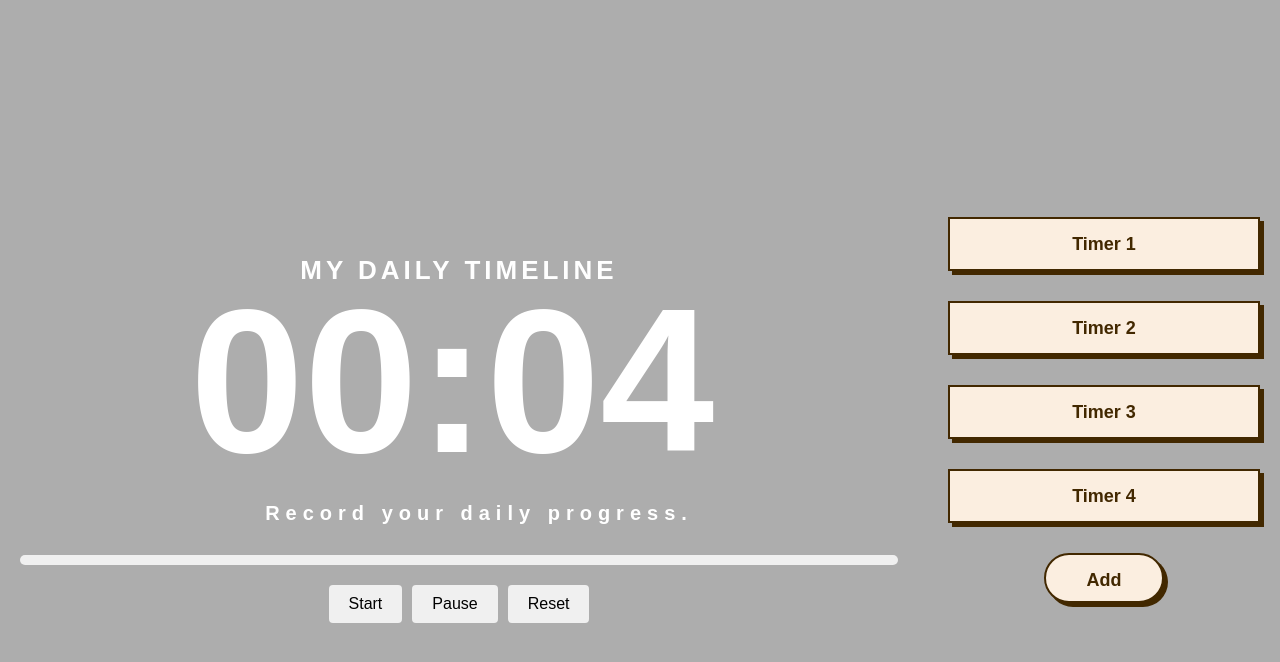
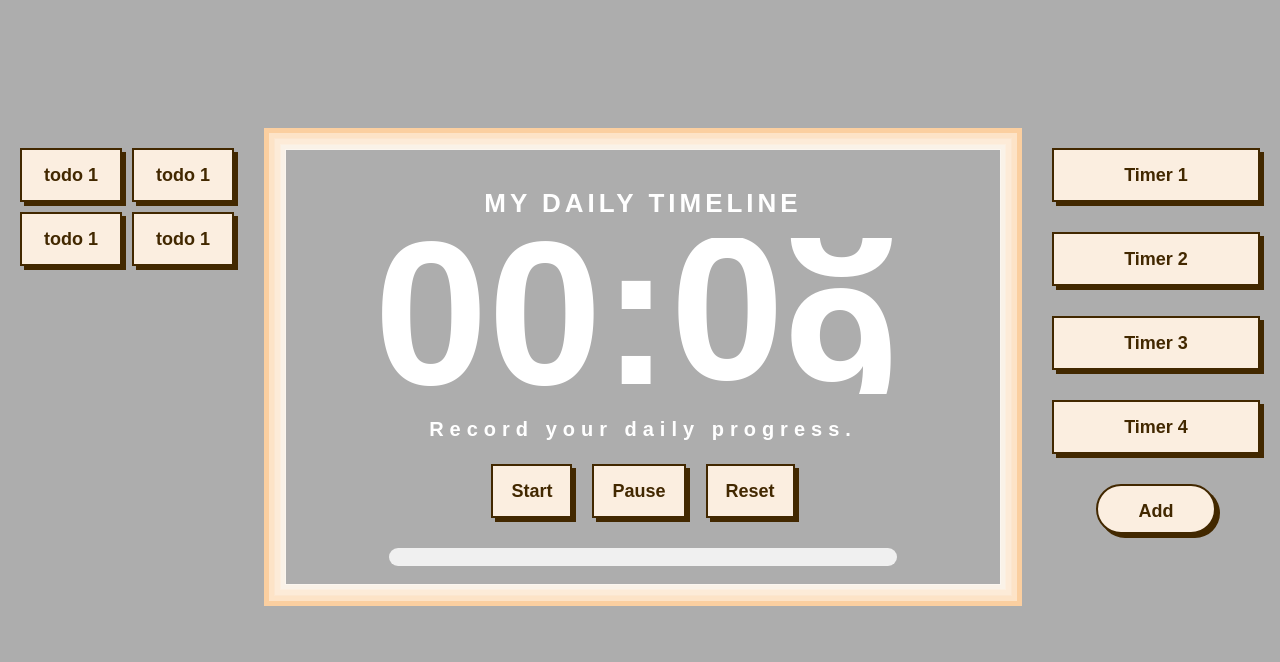
Before and after one commit to yunokiisshin/my-daily-timeline, a website: page public/index.html in a window 1280 px wide. Both pictures are taken after a click on the button "Start". Drawn offline with nearby package versions, Linux system fonts and the light colour scheme.

Commit message:
timer working perfectly

```diff
--- a/public/index.html
+++ b/public/index.html
@@ -31,12 +31,12 @@
         <div class="main-content">
 
             <!-- Main timer display with countdown gimmicks -->
-            <!-- <div class="todo-list-container">
+            <div class="todo-list-container">
                 <div class="todo-item" id="todo-item1"> todo 1</div>
                 <div class="todo-item" id="todo-item1"> todo 1</div>
                 <div class="todo-item" id="todo-item1"> todo 1</div>
                 <div class="todo-item" id="todo-item1"> todo 1</div>
-            </div> -->
+            </div>
 
             <div class="center-container">
                 <div class="timer">
--- a/public/js/index.js
+++ b/public/js/index.js
@@ -1,16 +1,17 @@
 TweenLite.defaultEase = Expo.easeOut;
 
+var timerEl = document.querySelector('.timer');
+var startBtn = document.querySelector('.start-timer'); // Ensure this button is in your HTML
+var pauseBtn = document.querySelector('.pause-timer'); // Ensure this button is in your HTML
+var resetBtn = document.querySelector('.reset-timer'); // Ensure this button is in your HTML
 
-initTimer("00:11"); // other ways --> "0:15" "03:5" "5:2"
+let timerInterval;
+let seconds = 0; // This will be set based on the initial time provided to initTimer
 
-var reloadBtn = document.querySelector('.reload');
-var timerEl = document.querySelector('.timer');
+let selectedTime = "00:11"; // This will be set based on the initial time provided to initTimer
 
 function initTimer(t) {
-
-    var self = this,
-        timerEl = document.querySelector('.timer'),
-        minutesGroupEl = timerEl.querySelector('.minutes-group'),
+    var minutesGroupEl = timerEl.querySelector('.minutes-group'),
         secondsGroupEl = timerEl.querySelector('.seconds-group'),
 
         minutesGroup = {
@@ -23,61 +24,68 @@ function initTimer(t) {
             secondNum: secondsGroupEl.querySelector('.second')
         };
 
-    var time = {
-        min: t.split(':')[0],
-        sec: t.split(':')[1]
-    };
+    // Convert initial time to total seconds
+    seconds = parseInt(t.split(':')[0], 10) * 60 + parseInt(t.split(':')[1], 10);
 
-    var timeNumbers;
+    // Update the timer display with the initial time
+    var initialMinutes = Math.floor(seconds / 60);
+    var initialSeconds = seconds % 60;
+    var initialTimeDigits = [
+        Math.floor(initialMinutes / 10),
+        initialMinutes % 10,
+        Math.floor(initialSeconds / 10),
+        initialSeconds % 10
+    ];
+    updateTimerDisplay(initialTimeDigits); // Update the display with the initial time
+
 
     function updateTimer() {
+        if (seconds > 0) {
+            seconds--; // Decrement the seconds
+            var minutes = Math.floor(seconds / 60);
+            var remainingSeconds = seconds % 60;
 
-        var timestr;
-        var date = new Date();
-
-        date.setHours(0);
-        date.setMinutes(time.min);
-        date.setSeconds(time.sec);
-
-        var newDate = new Date(date.valueOf() - 1000);
-        var temp = newDate.toTimeString().split(" ");
-        var tempsplit = temp[0].split(':');
-
-        time.min = tempsplit[1];
-        time.sec = tempsplit[2];
-
-        timestr = time.min + time.sec;
-        timeNumbers = timestr.split('');
-        updateTimerDisplay(timeNumbers);
-
-        if (timestr === '0000')
+            var timeNumbers = [Math.floor(minutes / 10), minutes % 10, Math.floor(remainingSeconds / 10), remainingSeconds % 10];
+            updateTimerDisplay(timeNumbers);
+        } else {
             countdownFinished();
-
-        if (timestr != '0000')
-            setTimeout(updateTimer, 1000);
-
+        }
     }
 
     function updateTimerDisplay(arr) {
-
         animateNum(minutesGroup.firstNum, arr[0]);
         animateNum(minutesGroup.secondNum, arr[1]);
         animateNum(secondsGroup.firstNum, arr[2]);
         animateNum(secondsGroup.secondNum, arr[3]);
-
     }
 
     function animateNum(group, arrayValue) {
-
         TweenMax.killTweensOf(group.querySelector('.number-grp-wrp'));
         TweenMax.to(group.querySelector('.number-grp-wrp'), 1, {
-            y: - group.querySelector('.num-' + arrayValue).offsetTop
+            y: -group.querySelector('.num-' + arrayValue).offsetTop
         });
-
     }
 
-    setTimeout(updateTimer, 1000);
+    // Replace the original setTimeout call with the startTimer function
+    function startTimer() {
+        clearInterval(timerInterval); // Ensure any existing timer is cleared
+        timerInterval = setInterval(updateTimer, 1000);
+    }
 
+    function pauseTimer() {
+        clearInterval(timerInterval);
+    }
+
+    function resetTimer() {
+        clearInterval(timerInterval);
+        seconds = parseInt(t.split(':')[0], 10) * 60 + parseInt(t.split(':')[1], 10); // Reset seconds to initial value
+        updateTimerDisplay(initialTimeDigits); // Reset display
+    }
+
+    // Event listeners for start, pause, reset, and reload
+    startBtn.addEventListener('click', startTimer);
+    pauseBtn.addEventListener('click', pauseTimer);
+    resetBtn.addEventListener('click', resetTimer);
 }
 
 function countdownFinished() {
@@ -88,13 +96,5 @@ function countdownFinished() {
     }, 1000);
 }
 
-reloadBtn.addEventListener('click', function () {
-    TweenMax.to(this, 0.5, {
-        opacity: 0, onComplete:
-            function () {
-                reloadBtn.style.display = "none";
-            }
-    });
-    TweenMax.to(timerEl, 1, { opacity: 1 });
-    initTimer("12:35");
-});
+
+initTimer(selectedTime); // Initialize with desired start time
--- a/public/style.css
+++ b/public/style.css
@@ -1,5 +1,3 @@
-/* FILEPATH: /Users/yunokiisshin/Desktop/CS/my-daily-timeline/public/style.css */
-
 * {
     margin: 0;
     padding: 0;
@@ -40,12 +38,16 @@ body, html {
     height: 100%;
     display: flex;
     flex-direction: row;
-    justify-content: space-around;
+    justify-content: center;
     padding-top: 20px;
-    align-items: center;
+    align-items: flex-start;
     gap: 10px;
+    padding-top: 10%;
 }
 
+
+
+/* todo-list to the left */
 .todo-list-container {
     display: grid;
     grid-template-columns: auto auto;
@@ -75,14 +77,47 @@ body, html {
     touch-action: manipulation;
 }
 
+
+.todo-item:hover {
+    background-color: #fff;
+    cursor: pointer;
+}
+
+.todo-item:active {
+    box-shadow: #422800 2px 2px 0 0;
+    transform: translate(2px, 2px);
+}
+
+
+
+
+
+
+/* center container */
 .center-container {
     display: flex;
     flex-direction: column;
     justify-content: space-around;
     align-items: center;
-    flex-grow: 3;
-    gap: 10px;
+    flex-grow: 2;
     padding: 20px;
+
+  font-family: Montserrat, sans-serif;;
+  font-size: 24px;
+  line-height: 30px;
+  font-weight: bold;
+  color: #009688;
+  padding: 40px;
+  box-shadow:
+	inset #fbcfa0 0 0 0 5px,
+    inset #fcddbb 0 0 0 1px,
+    inset #fde3c7 0 0 0 10px,
+    inset #fce6cf 0 0 0 11px,
+    inset #fdebd8 0 0 0 16px,
+    inset #fcefe0 0 0 0 17px,
+    inset #faf2e8 0 0 0 21px,
+    inset #fbf6f0 0 0 0 22px;
+/* text-shadow: 3px 3px 1px #bfecf7; */
 }
 
 
@@ -158,6 +193,7 @@ body, html {
     font-size: 205px;
     line-height: 150px;
     font-weight: bold;
+    text-align: center;
 }
 
 .timer h4 {
@@ -165,39 +201,61 @@ body, html {
     font-size: 20px;
     letter-spacing: 6px;
     text-align: center;
-    margin: 20px;
     float: left;
+    gap: 20px;
 }
 
 .timer-display-controls {
     display: flex;
     justify-content: center;
-    gap: 10px;
-    margin-top: 20px;
+    gap: 20px;
 }
 
-.timer-display-controls button {
-    padding: 10px 20px;
-    font-size: 16px;
-    background-color: #f0f0f0;
-    border: none;
-    border-radius: 4px;
+
+.start-timer,
+.pause-timer,
+.reset-timer {
+    display: flex;
+    flex-direction: column;
+    justify-content: stretch;
+    align-items: center;
+    gap: 20px;
+    background-color: #fbeee0;
+    border: 2px solid #422800;
+    border-radius: none;
+    box-shadow: #422800 4px 4px 0 0;
+    color: #422800;
     cursor: pointer;
+    display: inline-block;
+    font-weight: 600;
+    font-size: 18px;
+    padding: 0 18px;
+    line-height: 50px;
+    text-align: center;
+    text-decoration: none;
+    user-select: none;
+    -webkit-user-select: none;
+    touch-action: manipulation;
+    height: auto;
 }
 
-.timer-display-controls button:hover {
-    background-color: #d0d0d0;
+.start-timer:hover,
+.pause-timer:hover,
+.reset-timer:hover {
+    background-color: #fff;
 }
 
-.timer-display-controls button:active {
-    background-color: #b0b0b0;
+.start-timer:active,
+.pause-timer:active,
+.reset-timer:active {
+    box-shadow: #422800 2px 2px 0 0;
+    transform: translate(2px, 2px);
 }
 
 
 
 
-
-
+/* timer option container to the right */
 
 .timer-option-container {
     height: auto;
@@ -310,11 +368,12 @@ body, html {
 }
 
 .progress-bar {
+    display: flex;
     background-color: #f0f0f0;
     border-radius: 25px;
-    height: 10px;
-    width: 100%;
-    margin: 20px;
+    height: 18px;
+    width: 75%;
+    margin-top: 90px;
 }
 
 .progress-bar-fill {
```
Also changed, not shown: public/js/timer.js (+46 -0 lines).
